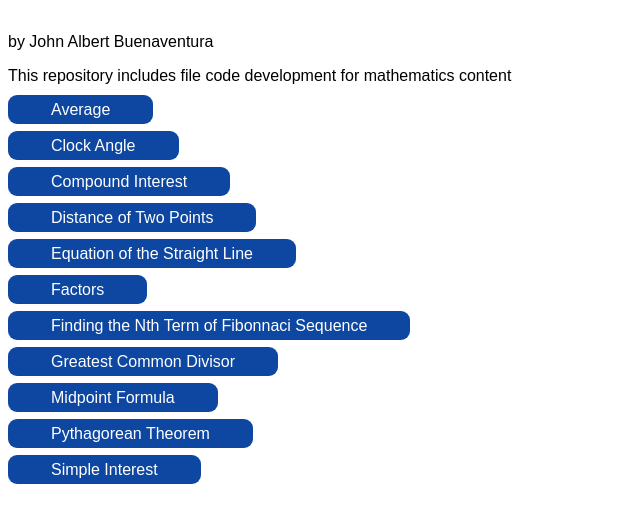
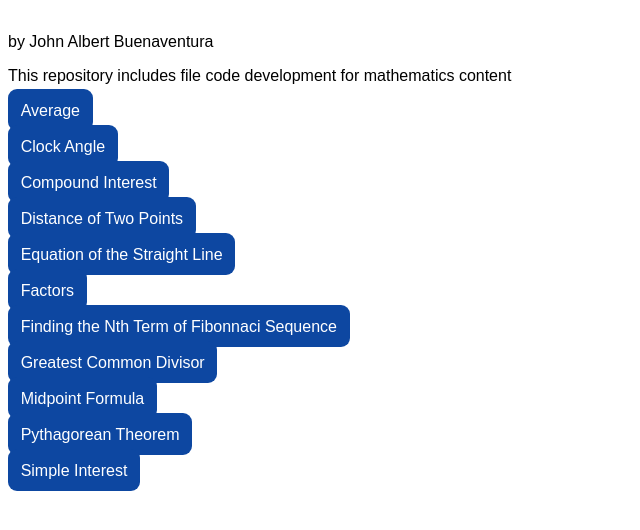
Before and after one commit to ja-buenaventura/mathematics, a plain HTML site: page index.html in a window 1280 px wide. Shown: the part 166-696 px from the top of the page, without its empty margins (0-640 px from the left). Drawn offline with Linux system fonts and the light colour scheme.

Commit message:
Update index.html

```diff
--- a/index.html
+++ b/index.html
@@ -23,7 +23,7 @@ a {
     text-decoration: none;
     background-color: #0d47a1;
     color: #ffffff;
-    padding: 6px 43px;
+    padding: 1% 1%;
     position: relative;
 
     border-radius: 9px 9px;
```
